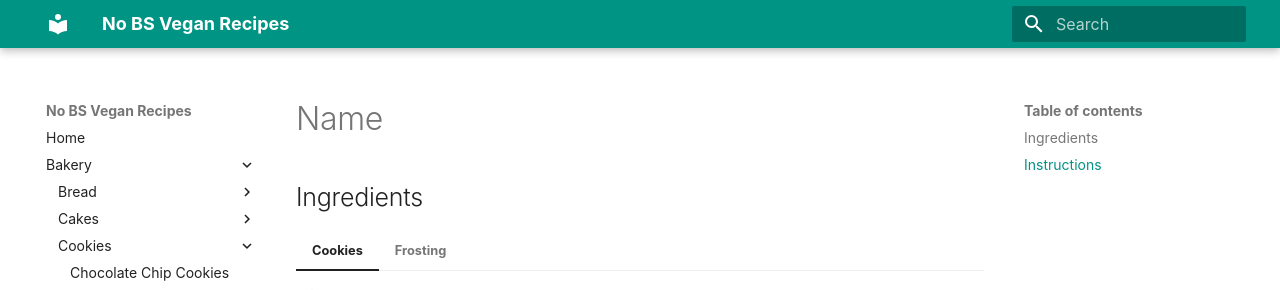
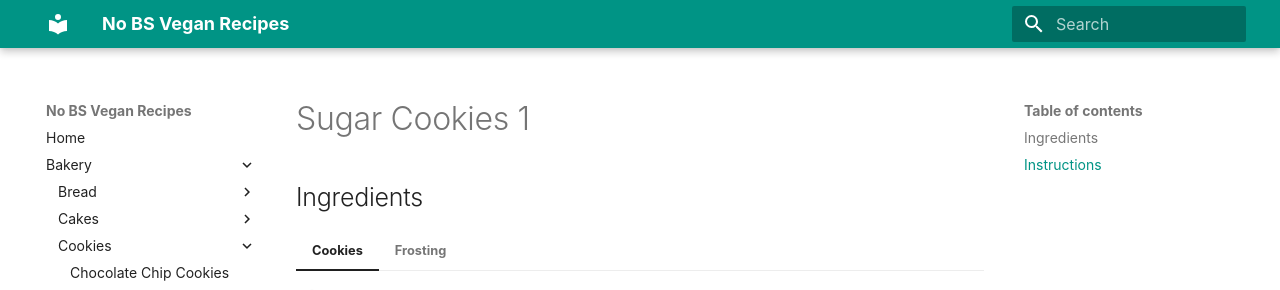
Before and after one commit to rocinante333/recipes.nobsvegan.xyz, an MkDocs documentation site: the page built from docs/sugar-cookies-1.md, in a window 1280 px wide and 1392 px high. Shown: the top 290 px of the window. Built offline with MkDocs 1.6.1 and Material for MkDocs 9.7.7, drawn with Linux system fonts in a browser that asks for light colours.

Commit message:
Fixed sugar cookies 1 typo

```diff
--- a/docs/sugar-cookies-1.md
+++ b/docs/sugar-cookies-1.md
@@ -1,4 +1,4 @@
-# Name
+# Sugar Cookies 1
 
 ## Ingredients
 
```
